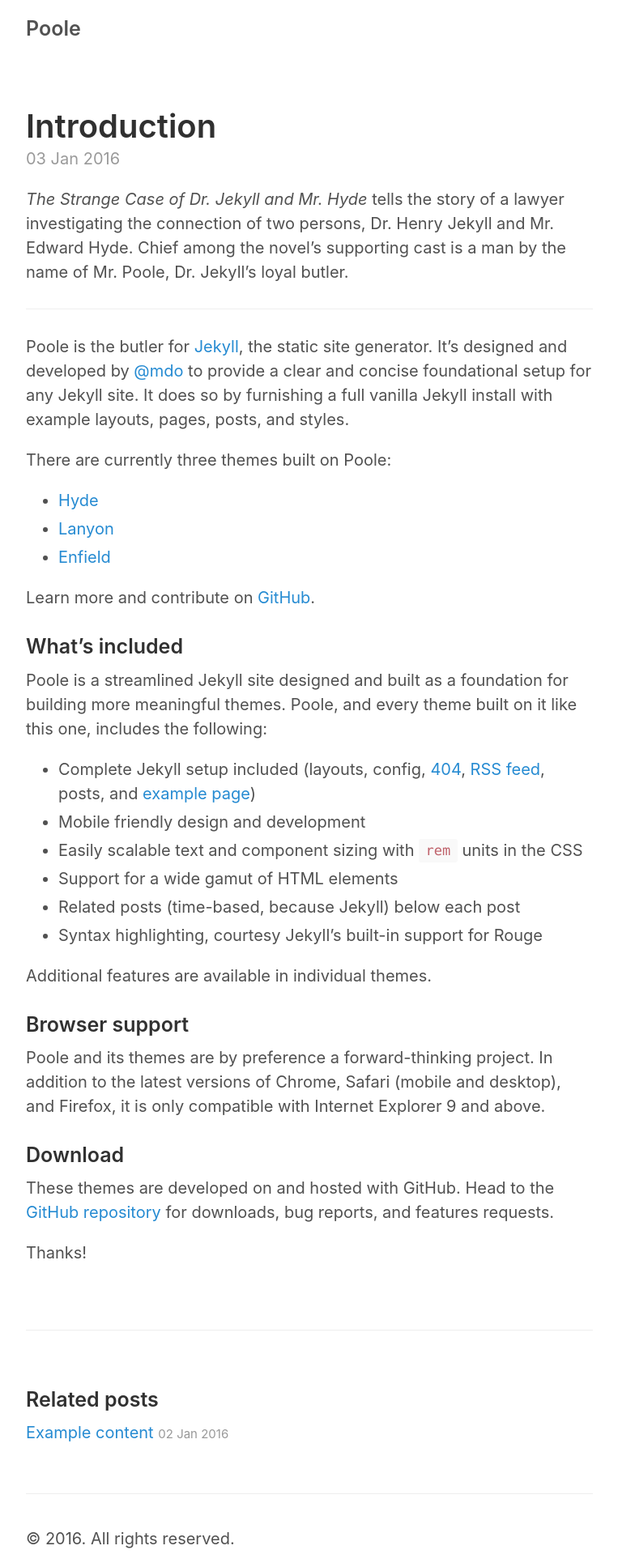
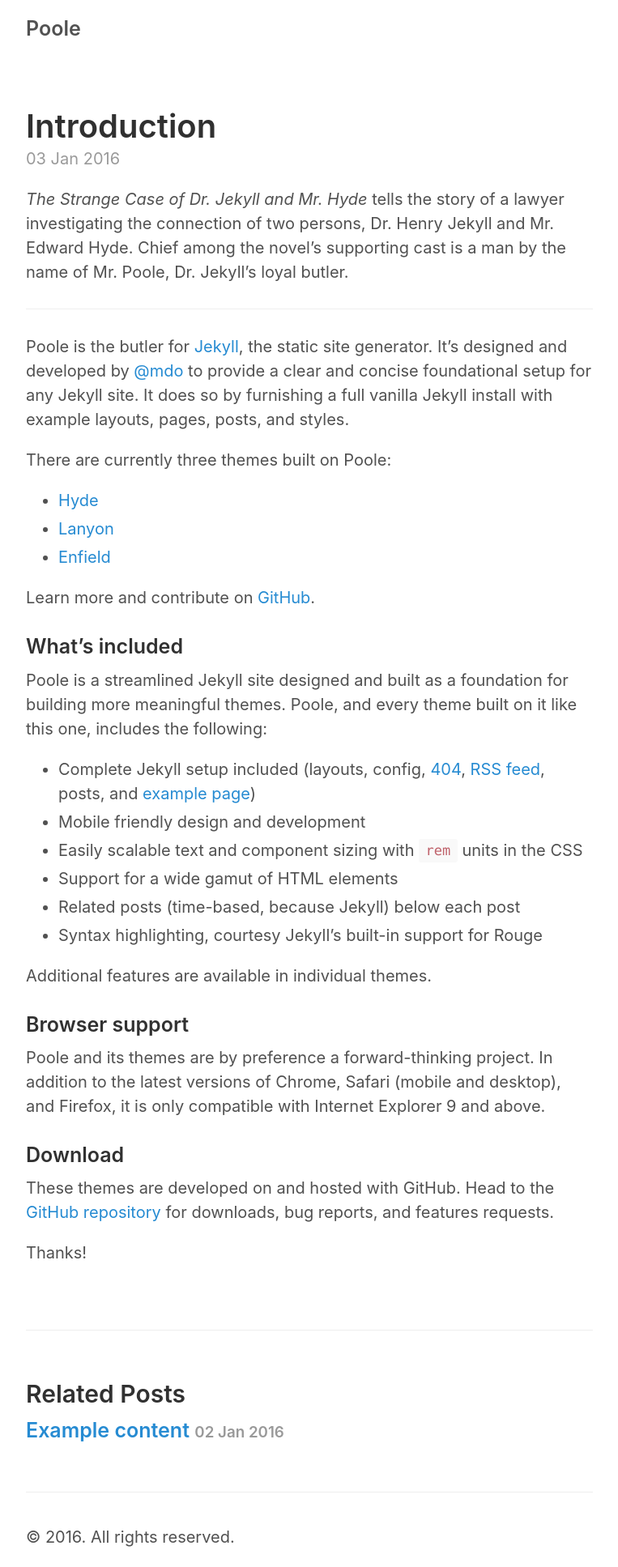
Before and after one commit to yiqunchen/yiqun_blog, a Jekyll site: the page built from _posts/2016-01-03-introduction.md, in a window 1280 px wide. Shown: the whole page at 81% size, without its empty margins (258-1021 px from the left). Built offline with Jekyll 4.4.1, drawn with Linux system fonts in a browser that asks for light colours.

Commit message:
Update post.html

```diff
--- a/_layouts/post.html
+++ b/_layouts/post.html
@@ -2,24 +2,24 @@
 layout: default
 ---
 
-<article class="post">
+<div class="post">
   <h1 class="post-title">{{ page.title }}</h1>
-  <time datetime="{{ page.date | date_to_xmlschema }}" class="post-date">{{ page.date | date_to_string }}</time>
+  <span class="post-date">{{ page.date | date_to_string }}</span>
   {{ content }}
-</article>
+</div>
 
-{% if site.related_posts != empty %}
-<aside class="related">
-  <h3>Related posts</h3>
+<div class="related">
+  <h2>Related Posts</h2>
   <ul class="related-posts">
     {% for post in site.related_posts limit:3 %}
       <li>
-        <a href="{{ site.baseurl }}{{ post.url }}">
-          {{ post.title }}
-          <small><time datetime="{{ post.date | date_to_xmlschema }}">{{ post.date | date_to_string }}</time></small>
-        </a>
+        <h3>
+          <a href="{{ post.url }}">
+            {{ post.title }}
+            <small>{{ post.date | date_to_string }}</small>
+          </a>
+        </h3>
       </li>
     {% endfor %}
   </ul>
-</aside>
-{% endif %}
+</div>
```
